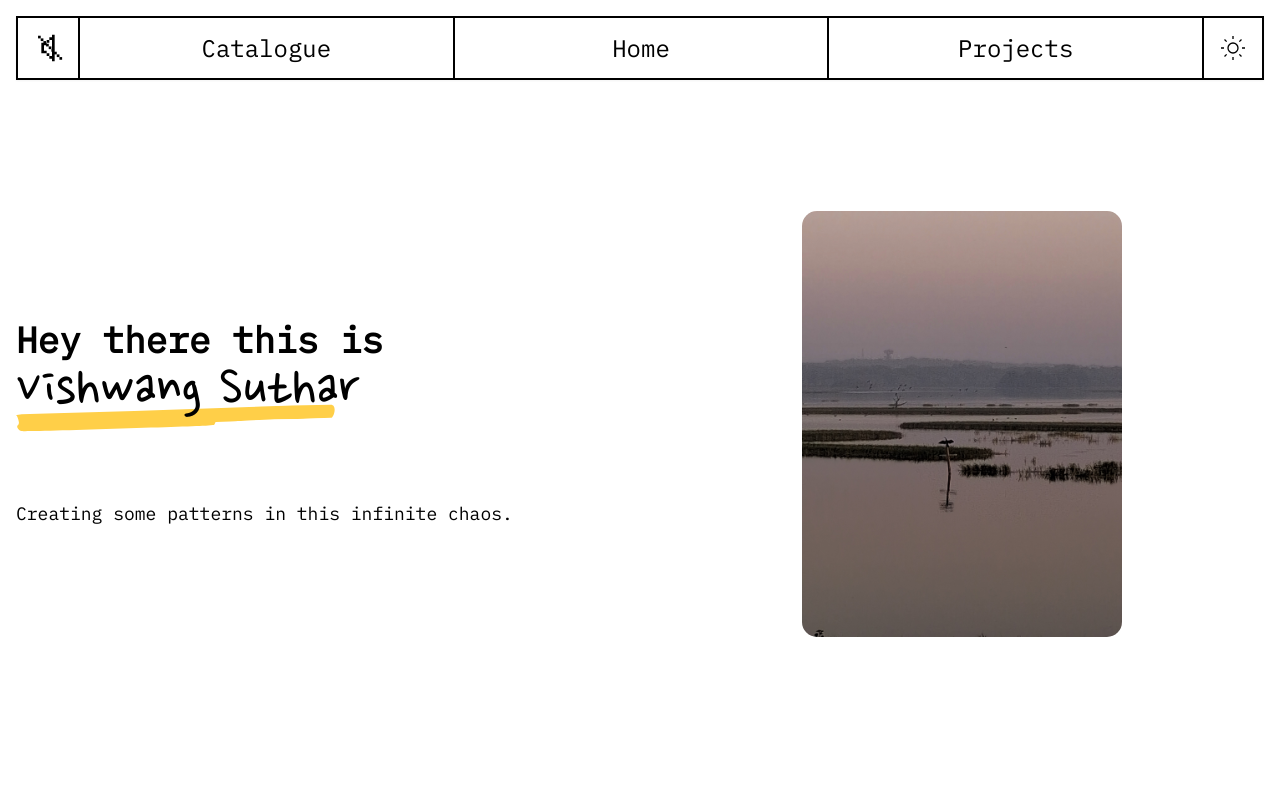
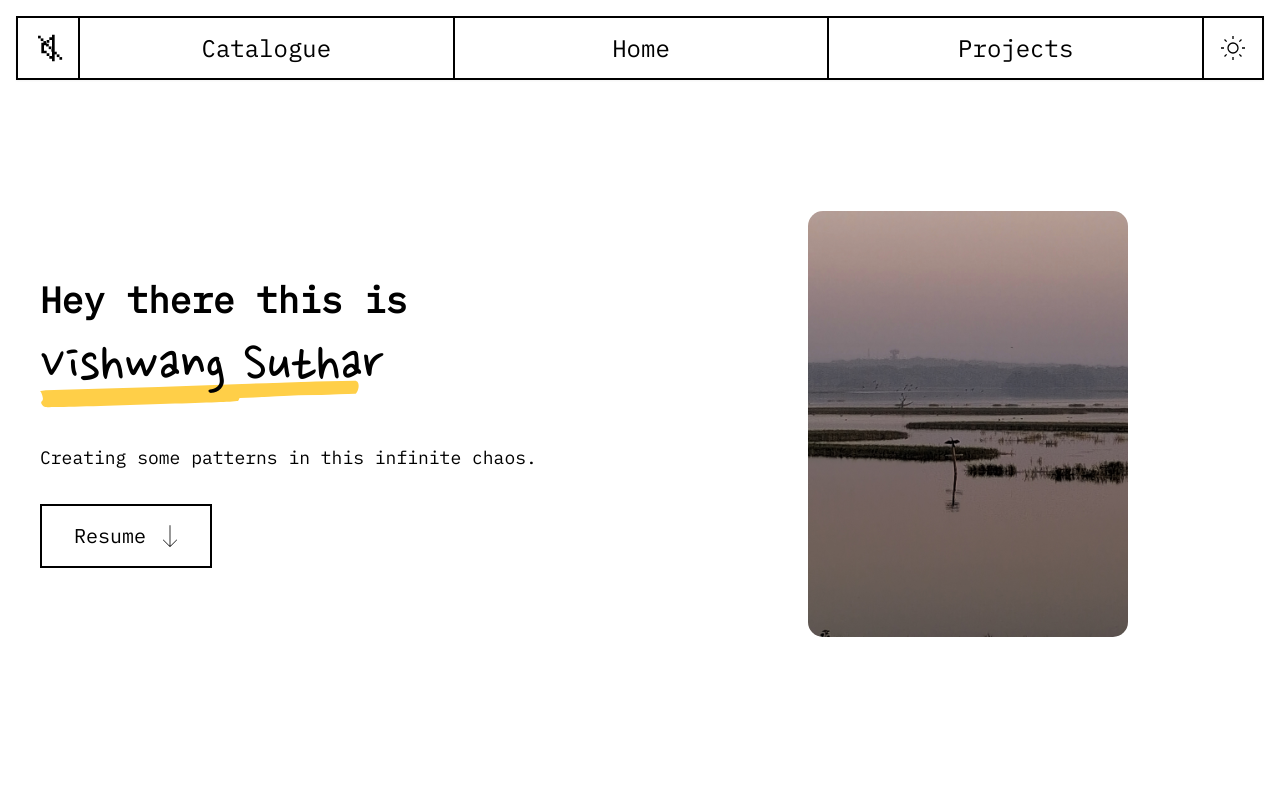
Before and after one commit to Vishwang0Suthar/vishwang-suthar, a Next.js app: page / in a window 1280 px wide. Shown: the top 800 px of the page. Built offline with nearby package versions, Linux system fonts and the light colour scheme.

Commit message:
added a resume download option on the hero section

```diff
--- a/package.json
+++ b/package.json
@@ -10,6 +10,7 @@
   },
   "dependencies": {
     "@hookform/resolvers": "^5.2.2",
+    "@vercel/blob": "^2.8.0",
     "cloudinary": "^2.5.1",
     "exifr": "^7.1.3",
     "framer-motion": "^12.4.1",
--- /dev/null
+++ b/src/app/api/resume.ts
@@ -0,0 +1,29 @@
+import { get } from "@vercel/blob";
+import { NextResponse } from "next/server";
+
+export async function GET() {
+  try {
+    const result = await get("files/Vishwang_Suthar_fs.pdf", {
+      access: "private",
+    });
+
+    if (!result) {
+      return new NextResponse("Not found", { status: 404 });
+    }
+
+    return new NextResponse(result.stream, {
+      headers: {
+        "Content-Type": result.blob.contentType ?? "application/pdf",
+        "Content-Disposition":
+          'attachment; filename="Vishwang_Suthar_Resume.pdf"',
+        "Cache-Control": "private, no-store",
+      },
+    });
+  } catch (error) {
+    console.error(error);
+
+    return new NextResponse("Internal Server Error", {
+      status: 500,
+    });
+  }
+}
--- a/src/components/brushstroke/index.tsx
+++ b/src/components/brushstroke/index.tsx
@@ -3,7 +3,7 @@ import "./stroke.css";
 
 const Brushstroke = () => {
   return (
-    <div className=" -mt-4 z-0 h-24">
+    <div className=" -mt-4 z-0 h-8">
       <div className="yellow-stroke">
         <svg xmlns="http://www.w3.org/2000/svg" id="yellow-stroke">
           <path
--- a/src/containers/Header/index.tsx
+++ b/src/containers/Header/index.tsx
@@ -2,7 +2,6 @@
 import Link from "next/link";
 import React, { useState } from "react";
 import Image from "next/image";
-import "./index.css";
 import { useTheme } from "@/components/ThemeContext";
 
 const navItems = [
--- a/src/containers/contact/index.tsx
+++ b/src/containers/contact/index.tsx
@@ -68,7 +68,7 @@ const Contact = () => {
   const bg = isDark ? "bg-white text-black" : "bg-black text-white";
 
   return (
-    <section className={`py-56 ${isDark ? "text-black" : "text-white"}`}>
+    <section className={`pt-56 pb-32 ${isDark ? "text-black" : "text-white"}`}>
       <div className="flex gap-6 flex-col md:flex-row">
         {/* Left Section */}
         <div className="flex-1 flex flex-col">
--- a/src/containers/hero-section/index.tsx
+++ b/src/containers/hero-section/index.tsx
@@ -1,5 +1,7 @@
 import React from "react";
 import Heroimg from "@/public/images/img-hero.jpg";
+import Image, { StaticImageData } from "next/image";
+import { Icons } from "@/lib/constData";
 import { nanum } from "@/ui/font";
 import TiltedCard from "@/components/TiltedCard/TiltedCard";
 import Brushstroke from "@/components/brushstroke";
@@ -7,25 +9,61 @@ import { useTheme } from "@/components/ThemeContext";
 
 const Hero = () => {
   const { isDark } = useTheme();
+  const handleDownload = async () => {
+    const res = await fetch(
+      "https://nitywsr4matykjq1.public.blob.vercel-storage.com/files/Vishwang_Suthar_fs.pdf",
+    );
+    const blob = await res.blob();
+    const url = URL.createObjectURL(blob);
+    const link = document.createElement("a");
+    link.href = url;
+    link.download = "Vishwang's-Resume.pdf";
+    link.click();
+    URL.revokeObjectURL(url);
+  };
 
   return (
     <section className={` ${isDark ? "text-black" : "text-white"}`}>
       <div className="flex h-[38rem] lg:flex-row flex-col gap-24 lg:gap-4">
-        <div className="flex-1 flex  items-center justify-center lg:justify-start pl-0 p-6">
-          <div className="flex flex-col ">
-            <h1 className="text-4xl font-semibold  ">
+        <div className="flex-1 flex  items-center justify-center lg:justify-start  p-6">
+          <div className="flex flex-col gap-8 ">
+            <h1 className="lg:text-4xl text-2xl  flex flex-col gap-4 font-semibold  ">
               Hey there this is <br />{" "}
+              <div>
                 <span
                   className={`${nanum.className} relative md:text-6xl text-5xl w-fit z-10`}
                 >
                   Vishwang Suthar
                 </span>
                 <Brushstroke />
+              </div>
             </h1>
 
             <p className="text-lg">
               Creating some patterns in this infinite chaos.
             </p>
+            <div
+              onClick={handleDownload}
+              className={` ${isDark ? "border-black divide-black" : "border-white divide-white"}
+              border-2 w-fit flex p-4 px-8 h-full items-center justify-center gap-4 cursor-pointer relative duration-300 overflow-hidden  group`}
+            >
+              {" "}
+              <div className="absolute h-full w-full filter group-hover:-translate-y-[0] invert duration-300 mix-blend-difference bg-black translate-y-[100%] "></div>
+              <p className=" text-lg lg:text-xl">Resume</p>
+              <div className=" h-fit  duration-500">
+                <Image
+                  src="/icons/arrow.svg"
+                  alt="link"
+                  className={`h-4 w-4 rotate-[225deg] transition duration-300 ${
+                    isDark
+                      ? "group-hover:invert"
+                      : "invert group-hover:invert-0"
+                  }`}
+                  height={100}
+                  width={100}
+                />
+              </div>
+            </div>
           </div>
         </div>
         <div className="flex-1 flex items-center justify-center">
```
Also changed, not shown: tsconfig.json (+24 -7 lines), 1 other file (tests, documents, lock files or other folders). Lines whose indentation alone changed are shown as unchanged.
